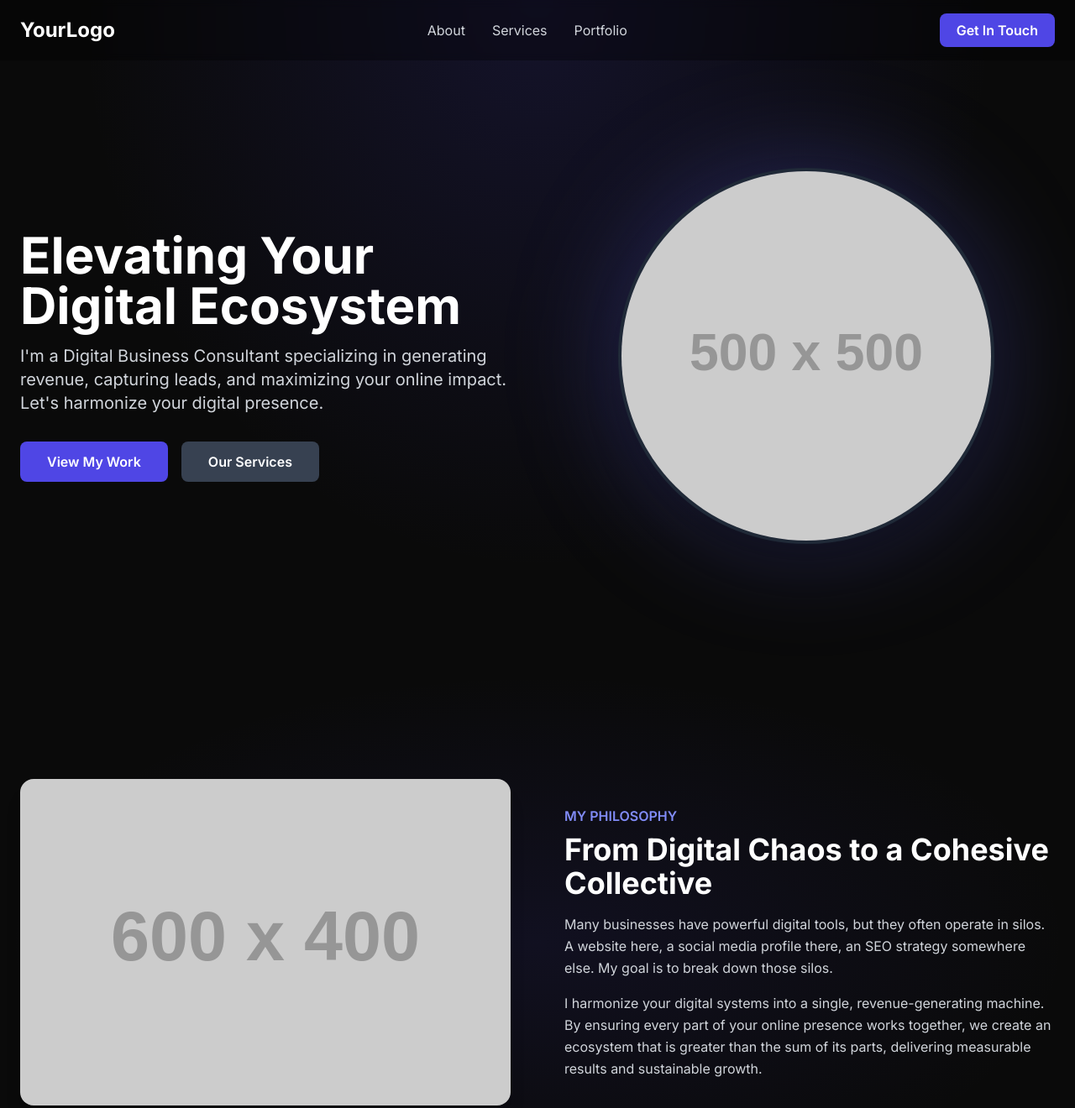
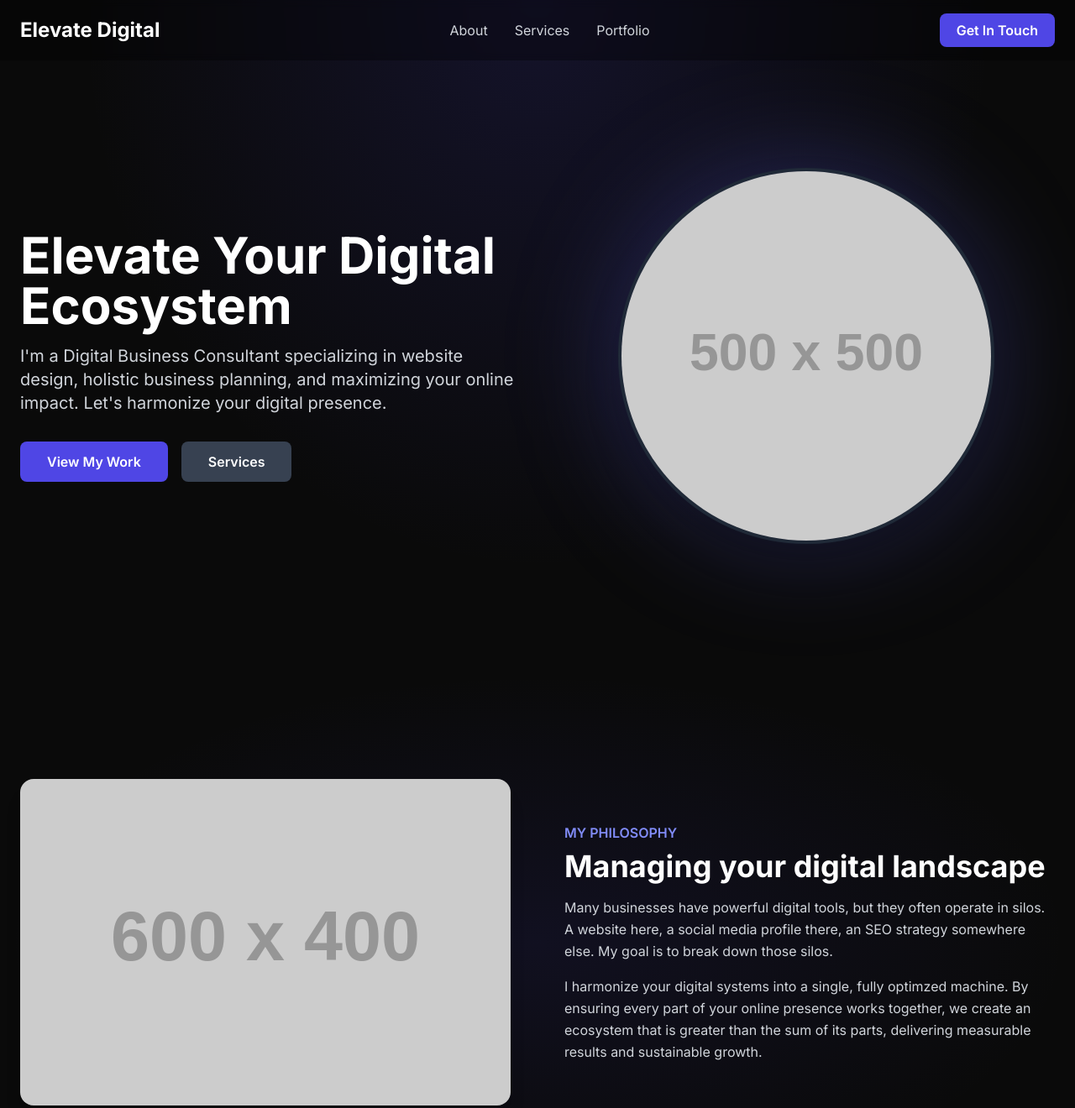
Before and after one commit to powersb911/Elevate-Nonprofit-Solutions, a plain HTML site: page index.html in a window 1280 px wide. Shown: the top 1320 px of the page at 84% size. Drawn offline with nearby package versions, Linux system fonts and the light colour scheme; placeholder pictures from the web are drawn by us.

Commit message:
template for site

```diff
--- a/index.html
+++ b/index.html
@@ -3,7 +3,7 @@
 <head>
     <meta charset="UTF-8">
     <meta name="viewport" content="width=device-width, initial-scale=1.0">
-    <title>Your Name - Digital Business Consultant</title>
+    <title>Elevate Digital Solutions - Digital Business Consultant</title>
     <script src="https://cdn.tailwindcss.com"></script>
     <link rel="preconnect" href="https://fonts.googleapis.com">
     <link rel="preconnect" href="https://fonts.gstatic.com" crossorigin>
@@ -70,7 +70,7 @@
     <header class="fixed w-full bg-black/30 backdrop-blur-sm z-50 transition-all duration-300" id="header">
         <div class="container mx-auto px-6 py-4">
             <div class="flex items-center justify-between">
-                <a href="#" class="text-2xl font-bold text-white">YourLogo</a>
+                <a href="#" class="text-2xl font-bold text-white">Elevate Digital</a>
                 <nav class="hidden md:flex items-center space-x-8">
                     <a href="#about" class="text-gray-300 nav-link">About</a>
                     <a href="#services" class="text-gray-300 nav-link">Services</a>
@@ -101,17 +101,17 @@
                     <!-- Text Content -->
                     <div class="md:w-1/2 text-center md:text-left">
                         <h1 class="text-4xl md:text-6xl font-bold text-white leading-tight mb-4 fade-in">
-                            Elevating Your Digital Ecosystem
+                            Elevate Your Digital Ecosystem
                         </h1>
                         <p class="text-lg md:text-xl text-gray-300 mb-8 fade-in" style="transition-delay: 0.2s;">
-                            I'm a Digital Business Consultant specializing in generating revenue, capturing leads, and maximizing your online impact. Let's harmonize your digital presence.
+                            I'm a Digital Business Consultant specializing in website design, holistic business planning, and maximizing your online impact. Let's harmonize your digital presence.
                         </p>
                         <div class="flex justify-center md:justify-start gap-4 fade-in" style="transition-delay: 0.4s;">
                             <a href="#portfolio" class="bg-indigo-600 text-white font-semibold py-3 px-8 rounded-lg btn-hover-effect">
                                 View My Work
                             </a>
                             <a href="#services" class="bg-gray-700 text-white font-semibold py-3 px-8 rounded-lg btn-hover-effect">
-                                Our Services
+                                Services
                             </a>
                         </div>
                     </div>
@@ -138,13 +138,13 @@
                     <div class="md:w-1/2">
                         <span class="text-indigo-400 font-semibold">MY PHILOSOPHY</span>
                         <h2 class="text-3xl md:text-4xl font-bold text-white mt-2 mb-4">
-                            From Digital Chaos to a Cohesive Collective
+                            Managing your digital landscape
                         </h2>
                         <p class="text-gray-300 leading-relaxed mb-4">
                             Many businesses have powerful digital tools, but they often operate in silos. A website here, a social media profile there, an SEO strategy somewhere else. My goal is to break down those silos.
                         </p>
                         <p class="text-gray-300 leading-relaxed">
-                            I harmonize your digital systems into a single, revenue-generating machine. By ensuring every part of your online presence works together, we create an ecosystem that is greater than the sum of its parts, delivering measurable results and sustainable growth.
+                            I harmonize your digital systems into a single, fully optimzed machine. By ensuring every part of your online presence works together, we create an ecosystem that is greater than the sum of its parts, delivering measurable results and sustainable growth.
                         </p>
                     </div>
                 </div>
@@ -251,7 +251,7 @@
     <footer class="bg-gray-900">
         <div class="container mx-auto px-6 py-8">
             <div class="flex flex-col md:flex-row items-center justify-between">
-                <p class="text-gray-400">&copy; 2024 Brennon Powers. All Rights Reserved.</p>
+                <p class="text-gray-400">&copy; 2024 Elevate Digital Solutions. All Rights Reserved.</p>
                 <div class="flex mt-4 md:mt-0 space-x-6">
                     <!-- Replace with your actual social links -->
                     <a href="#" class="text-gray-400 hover:text-white transition-colors"><svg class="w-6 h-6" fill="currentColor" viewBox="0 0 24 24" aria-hidden="true"><path fill-rule="evenodd" d="M22 12c0-5.523-4.477-10-10-10S2 6.477 2 12c0 4.991 3.657 9.128 8.438 9.878v-6.987h-2.54V12h2.54V9.797c0-2.506 1.492-3.89 3.777-3.89 1.094 0 2.238.195 2.238.195v2.46h-1.26c-1.243 0-1.63.771-1.63 1.562V12h2.773l-.443 2.89h-2.33v6.988C18.343 21.128 22 16.991 22 12z" clip-rule="evenodd"/></svg></a>
```
